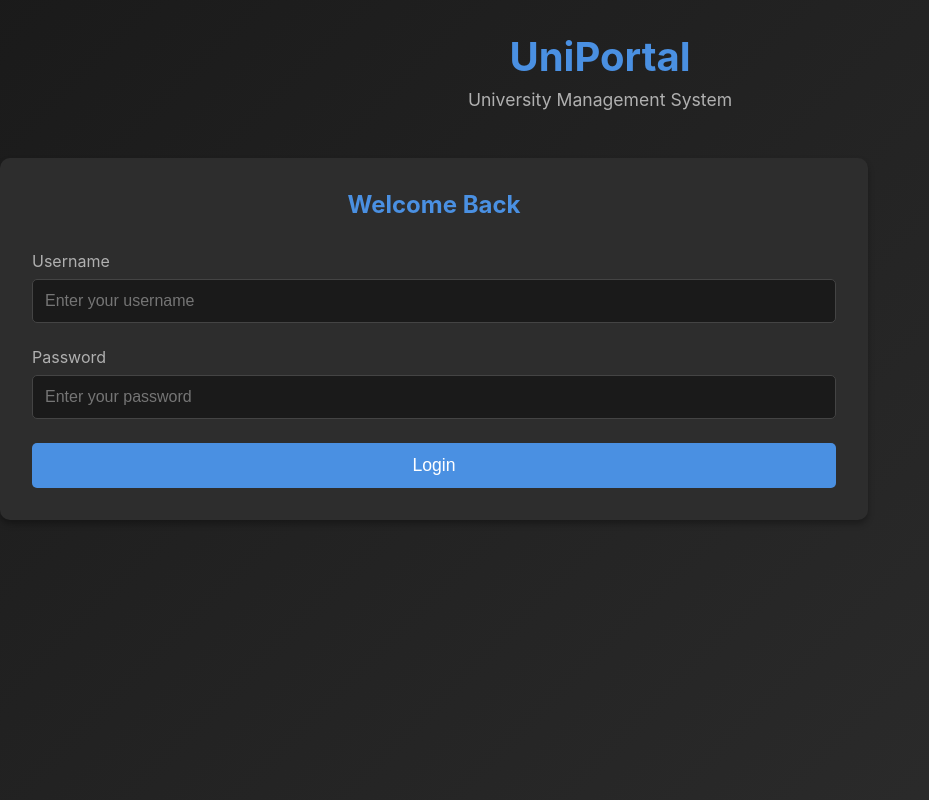
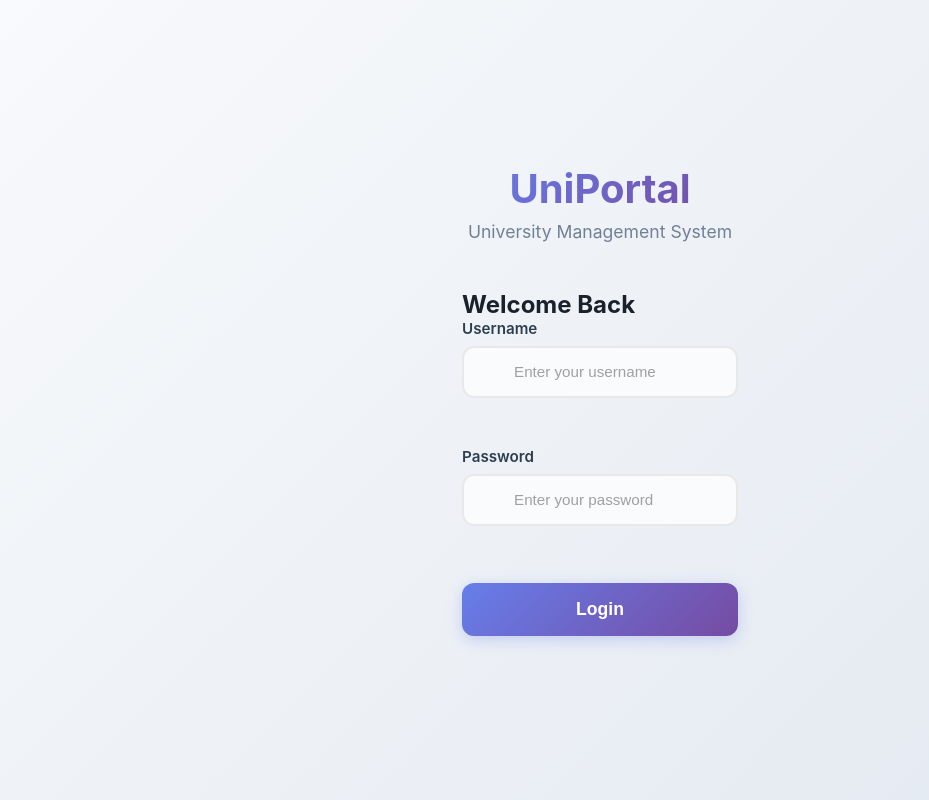
Before and after one commit to AbdelrahmanSallam04/University-Management-System, a React (Create React App) app in the folder frontend/: page /login in a window 1280 px wide. Shown: the whole page, without its empty margins (40-969 px from the left). Built offline with nearby package versions, Linux system fonts and the light colour scheme.

Commit message:
feat: integrated room-avaliability feature with professor dashboard

```diff
--- a/frontend/src/components/ProfessorDashboard.jsx
+++ b/frontend/src/components/ProfessorDashboard.jsx
@@ -1,7 +1,9 @@
-import React, { useState, useEffect } from 'react';
+import React, { useState, useEffect, useCallback } from 'react';
 import { useNavigate } from 'react-router-dom';
-import Sidebar from './Professor SideBar'; // Ensure this path matches your file structure
+import Sidebar from './Professor SideBar';
 import '../styles/ProfessorDashboard.css';
+import { fetchAvailableRooms } from '../services/roomService'; // Make sure this path is correct
+import axios from 'axios';
 
 function ProfessorDashboard() {
     const navigate = useNavigate();
@@ -20,6 +22,15 @@ function ProfessorDashboard() {
     const [error, setError] = useState(null);
     const [currentView, setCurrentView] = useState('dashboard');
 
+    // Room Availability State
+    const [roomAvailability, setRoomAvailability] = useState({
+        selectedDate: new Date().toISOString().split('T')[0],
+        selectedRoomType: 'All Rooms',
+        availableRooms: [],
+        isLoading: false,
+        error: null
+    });
+
     const fetchDashboardData = async () => {
         setLoading(true);
         setError(null);
@@ -33,8 +44,6 @@ function ProfessorDashboard() {
 
             if (!response.ok) {
                 let message = `Failed to fetch dashboard data. Status: ${response.status}`;
-
-                // --- FIX 1: SECURITY REDIRECT (401) ---
                 if (response.status === 401) {
                     console.log("Session expired or unauthorized. Redirecting...");
                     navigate('/login', { replace: true });
@@ -48,7 +57,6 @@ function ProfessorDashboard() {
             }
 
             const data = await response.json();
-
             setDashboardData({
                 firstName: data.firstName || 'Professor',
                 lastName: data.lastName || '',
@@ -68,11 +76,39 @@ function ProfessorDashboard() {
         }
     };
 
+    // Room Availability Functions
+    const loadRooms = useCallback(async () => {
+        setRoomAvailability(prev => ({ ...prev, isLoading: true, error: null }));
+        try {
+            const data = await fetchAvailableRooms(
+                roomAvailability.selectedDate,
+                roomAvailability.selectedRoomType
+            );
+            setRoomAvailability(prev => ({ ...prev, availableRooms: data }));
+        } catch (err) {
+            let errorMessage = 'Failed to load room data. Check backend logs.';
+            if (axios.isAxiosError(err) && !err.response) {
+                errorMessage = 'Connection Error: Cannot reach backend server. Is Spring Boot running on localhost:8080?';
+            } else if (err.response && err.response.data) {
+                errorMessage = `API Error: ${err.response.data}`;
+            }
+            setRoomAvailability(prev => ({ ...prev, error: errorMessage }));
+        } finally {
+            setRoomAvailability(prev => ({ ...prev, isLoading: false }));
+        }
+    }, [roomAvailability.selectedDate, roomAvailability.selectedRoomType]);
+
     useEffect(() => {
         fetchDashboardData();
     }, []);
 
-    // --- FIX 2: LOGOUT HISTORY REPLACEMENT ---
+    // Load rooms when room availability view is active and dependencies change
+    useEffect(() => {
+        if (currentView === 'room_availability') {
+            loadRooms();
+        }
+    }, [currentView, loadRooms]);
+
     const handleLogout = async () => {
         console.log('Logging out...');
         try {
@@ -80,18 +116,21 @@ function ProfessorDashboard() {
         } catch(err) {
             console.log("Backend logout failed, clearing frontend anyway");
         }
-        // Wipes dashboard from history so 'Back' button doesn't work
         navigate('/login', { replace: true });
     };
 
-    // --- FIX 3: CUSTOM NAVIGATION HANDLER ---
-    // Intercepts Sidebar clicks. Routes to new page for Room Availability.
+    // Updated sidebar navigation handler - no longer needs special routing
     const handleSidebarNavigation = (viewId) => {
-        if (viewId === 'room_availability') {
-            navigate('/room-availability');
-        } else {
-            setCurrentView(viewId);
-        }
+        setCurrentView(viewId);
+    };
+
+    // Room Availability Handlers
+    const handleDateChange = (e) => {
+        setRoomAvailability(prev => ({ ...prev, selectedDate: e.target.value }));
+    };
+
+    const handleRoomTypeChange = (e) => {
+        setRoomAvailability(prev => ({ ...prev, selectedRoomType: e.target.value }));
     };
 
     // --- HELPER COMPONENTS ---
@@ -163,8 +202,124 @@ function ProfessorDashboard() {
         </div>
     );
 
+    // Room Availability Component
+    const RoomAvailabilityView = () => {
+        const { selectedDate, selectedRoomType, availableRooms, isLoading, error } = roomAvailability;
+
+        const tableHeaderStyle = {
+            padding: '15px 20px',
+            textAlign: 'left',
+            borderBottom: '2px solid #ddd',
+            backgroundColor: '#e0e7ff'
+        };
+        const tableCellStyle = {
+            padding: '15px 20px',
+            textAlign: 'left'
+        };
+
+        return (
+            <div className="calendar-page-container">
+                {/* Page Title Header */}
+                <div className="page-header">
+                    <h2>🗓️ Classroom & Lab Availability</h2>
+                </div>
+
+                {/* Search and Filter Area */}
+                <div className="room-filter-section">
+                    <label>Date:</label>
+                    <input
+                        type="date"
+                        value={selectedDate}
+                        onChange={handleDateChange}
+                    />
+
+                    <label>Room Type:</label>
+                    <select
+                        value={selectedRoomType}
+                        onChange={handleRoomTypeChange}
+                    >
+                        <option value="All Rooms">All Rooms</option>
+                        <option value="Classroom">Classroom</option>
+                        <option value="Computer Lab">Computer Lab</option>
+                    </select>
+
+                    <button
+                        onClick={loadRooms}
+                        className="refresh-button"
+                        disabled={isLoading}
+                    >
+                        {isLoading ? 'Loading...' : 'Refresh'}
+                    </button>
+                </div>
+
+                {/* Availability List View */}
+                <div className="availability-list-section">
+                    {error && (
+                        <div className="error-message">{error}</div>
+                    )}
+                    {isLoading && (
+                        <div className="loading-message">Loading room availability...</div>
+                    )}
+
+                    {!isLoading && !error && (
+                        <>
+                            <h3 className="section-title">
+                                Availability Status (Showing {availableRooms.length} slots for {new Date(selectedDate).toDateString()})
+                            </h3>
+
+                            <div className="table-wrapper">
+                                <table className="availability-table">
+                                    <thead>
+                                    <tr>
+                                        <th style={tableHeaderStyle}>Room Code</th>
+                                        <th style={tableHeaderStyle}>Type</th>
+                                        <th style={tableHeaderStyle}>Capacity</th>
+                                        <th style={tableHeaderStyle}>Time Slot / Status</th>
+                                        <th style={tableHeaderStyle}>Details</th>
+                                    </tr>
+                                    </thead>
+                                    <tbody>
+                                    {availableRooms.length === 0 ? (
+                                        <tr>
+                                            <td colSpan="5" className="no-data-cell">
+                                                No room slots found for the selected criteria.
+                                            </td>
+                                        </tr>
+                                    ) : (
+                                        availableRooms.map((item, index) => (
+                                            <tr key={item.id + "-" + index} className="table-row">
+                                                <td style={tableCellStyle}>{item.roomCode}</td>
+                                                <td style={tableCellStyle}>{item.roomType}</td>
+                                                <td style={tableCellStyle}>{item.capacity}</td>
+                                                <td style={{
+                                                    ...tableCellStyle,
+                                                    color: item.status === 'Free' ? '#10b981' : '#ef4444',
+                                                    fontWeight: '600'
+                                                }}>
+                                                    {item.status} - {item.timeSlot}
+                                                </td>
+                                                <td style={tableCellStyle}>
+                                                    {item.status === 'Free' ? (
+                                                        <button className="book-button">Book Slot</button>
+                                                    ) : (
+                                                        <span className="occupied-slot">{item.timeSlot}</span>
+                                                    )}
+                                                </td>
+                                            </tr>
+                                        ))
+                                    )}
+                                    </tbody>
+                                </table>
+                            </div>
+                        </>
+                    )}
+                </div>
+            </div>
+        );
+    };
+
     const renderMainContent = () => {
-        if (loading) {
+        if (loading && currentView !== 'room_availability') {
             return (
                 <div className="events-section" style={{ textAlign: 'center', marginTop: '50px' }}>
                     <p style={{ color: '#64748b', fontSize: '1.1rem' }}>Loading dashboard data...</p>
@@ -172,21 +327,14 @@ function ProfessorDashboard() {
             );
         }
 
-        if (error) {
+        if (error && currentView !== 'room_availability') {
             return (
                 <div className="events-section" style={{ textAlign: 'center', color: '#ef4444' }}>
                     <h3>Connection Error</h3>
                     <p className="mb-4">{error}</p>
                     <button
                         onClick={fetchDashboardData}
-                        style={{
-                            padding: '10px 20px',
-                            background: '#2563eb',
-                            color: 'white',
-                            border: 'none',
-                            borderRadius: '8px',
-                            cursor: 'pointer'
-                        }}
+                        className="retry-button"
                     >
                         Retry Connection
                     </button>
@@ -206,7 +354,11 @@ function ProfessorDashboard() {
                                 <p>Quick access to your academic responsibilities.</p>
                             </div>
                             <div className="date-display">
-                                {new Date().toLocaleDateString('en-US', { year: 'numeric', month: 'long', day: 'numeric' })}
+                                {new Date().toLocaleDateString('en-US', {
+                                    year: 'numeric',
+                                    month: 'long',
+                                    day: 'numeric'
+                                })}
                             </div>
                         </div>
 
@@ -280,6 +432,9 @@ function ProfessorDashboard() {
                     </div>
                 );
 
+            case 'room_availability':
+                return <RoomAvailabilityView />;
+
             default:
                 return <div className="p-8 text-center text-red-500">Unknown view selected.</div>;
         }
@@ -289,7 +444,7 @@ function ProfessorDashboard() {
         <div className="dashboard-wrapper">
             <Sidebar
                 currentView={currentView}
-                setCurrentView={handleSidebarNavigation} // Use custom handler
+                setCurrentView={handleSidebarNavigation}
                 handleLogout={handleLogout}
             />
             <main className="main-content">
--- a/frontend/src/routes/AppRoutes.jsx
+++ b/frontend/src/routes/AppRoutes.jsx
@@ -5,7 +5,9 @@ import '../App.css';
 import StudentDashboard from "../components/StudentDashboard";
 import CoursesCatalog from "../components/CoursesCatalog";
 import EnrolledCoursesView from "../components/EnrolledCourses";
-import ProfessorDashboard from "../components/ProfessorDashboard"; // make sure this import exists
+import ProfessorDashboard from "../components/ProfessorDashboard";
+import AdminDashboard from "../pages/AdminDashboard";
+import RoomCalendar from "../pages/RoomCalendar"; // make sure this import exists
 
 const AppRoutes = () => {
   return (
@@ -13,10 +15,11 @@ const AppRoutes = () => {
            <Route path="/login" element={<Login />} />
            {/* CHANGE THESE PATHS WHEN THE DASHBOARDS ARE DONE */}
            <Route path="/professor-dashboard" element={<ProfessorDashboard />} />
-           <Route path="/admin-dashboard" element={<StudentDashboard />} />
+           <Route path="/admin-dashboard" element={<AdminDashboard />} />
            <Route path="/student-dashboard" element={<StudentDashboard />} />
            <Route path="/course-catalog" element={<CoursesCatalog />} />
            <Route path="/EnrolledCourses" element={<EnrolledCoursesView/>} /> {/* ✅ Fixed */}
+          <Route path="/RoomCalendar" element={<RoomCalendar/>} /> {/* ✅ Fixed */}
 
            {/* Default route - always go to login */}
            <Route path="/" element={<Navigate to="/login" />} />
--- a/frontend/src/styles/Login.css
+++ b/frontend/src/styles/Login.css
@@ -1,8 +1,13 @@
 .login-container {
     min-height: 100vh;
-    background: linear-gradient(135deg, #1a1a1a 0%, #2d2d2d 100%);
-    color: white;
+    background: linear-gradient(135deg, #f8fafc 0%, #e2e8f0 100%);
+    color: #1a202c;
     padding: 2rem;
+    font-family: 'Inter', -apple-system, BlinkMacSystemFont, sans-serif;
+    display: flex;
+    flex-direction: column;
+    align-items: center;
+    justify-content: center;
 }
 
 .login-header {
@@ -13,33 +18,43 @@
 .login-header h1 {
     font-size: 2.5rem;
     margin-bottom: 0.5rem;
-    color: #4a90e2;
+    background: linear-gradient(135deg, #667eea, #764ba2);
+    -webkit-background-clip: text;
+    -webkit-text-fill-color: transparent;
+    background-clip: text;
+    font-weight: 700;
 }
 
 .login-header p {
-    color: #b0b0b0;
+    color: #718096;
     font-size: 1.1rem;
 }
 
-.login-content {
-    display: grid;
-    grid-template-columns: 1fr 300px;
-    gap: 2rem;
-    max-width: 1200px;
-    margin: 0 auto;
+/* Centered login content */
+.login-content-centered {
+    display: flex;
+    justify-content: center;
+    align-items: center;
+    width: 100%;
+    max-width: 400px;
 }
 
-.login-card {
-    background: #2d2d2d;
-    padding: 2rem;
-    border-radius: 10px;
-    box-shadow: 0 4px 6px rgba(0, 0, 0, 0.3);
+.login-card-centered {
+    background: white;
+    padding: 2.5rem;
+    border-radius: 20px;
+    box-shadow: 0 4px 20px rgba(0, 0, 0, 0.08);
+    border: 1px solid #e2e8f0;
+    border-left: 4px solid #667eea;
+    width: 100%;
+    text-align: center;
 }
 
-.login-card h2 {
-    text-align: center;
+.login-card-centered h2 {
     margin-bottom: 2rem;
-    color: #4a90e2;
+    color: #1a202c;
+    font-size: 1.8rem;
+    font-weight: 700;
 }
 
 .login-form {
@@ -51,92 +66,101 @@
 .form-group {
     display: flex;
     flex-direction: column;
+    text-align: left;
 }
 
 .form-group label {
     margin-bottom: 0.5rem;
-    color: #b0b0b0;
+    color: #4a5568;
+    font-weight: 600;
+    font-size: 0.95rem;
 }
 
 .form-group input {
-    padding: 0.75rem;
-    border: 1px solid #444;
-    border-radius: 5px;
-    background: #1a1a1a;
-    color: white;
+    padding: 1rem;
+    border: 2px solid #e2e8f0;
+    border-radius: 12px;
+    background: white;
+    color: #2d3748;
     font-size: 1rem;
+    transition: all 0.3s ease;
 }
 
 .form-group input:focus {
     outline: none;
-    border-color: #4a90e2;
+    border-color: #667eea;
+    box-shadow: 0 0 0 3px rgba(102, 126, 234, 0.1);
 }
 
 .login-btn {
-    background: #4a90e2;
+    background: linear-gradient(135deg, #667eea, #764ba2);
     color: white;
-    padding: 0.75rem;
+    padding: 1rem;
     border: none;
-    border-radius: 5px;
+    border-radius: 12px;
     font-size: 1.1rem;
+    font-weight: 600;
     cursor: pointer;
-    transition: background 0.3s;
+    transition: all 0.3s ease;
+    margin-top: 0.5rem;
+    box-shadow: 0 4px 15px rgba(102, 126, 234, 0.3);
 }
 
-.login-btn:hover {
-    background: #357abd;
+.login-btn:hover:not(:disabled) {
+    transform: translateY(-2px);
+    box-shadow: 0 6px 20px rgba(102, 126, 234, 0.4);
 }
 
-.login-sidebar {
-    display: flex;
-    flex-direction: column;
-    gap: 1.5rem;
+.login-btn:disabled {
+    opacity: 0.7;
+    cursor: not-allowed;
+    transform: none;
 }
 
-.sidebar-section {
-    background: #2d2d2d;
-    padding: 1.5rem;
-    border-radius: 10px;
+.login-btn:active:not(:disabled) {
+    transform: translateY(0);
 }
 
-.sidebar-section h3 {
-    color: #4a90e2;
-    margin-bottom: 1rem;
-}
-
-.sidebar-section ul {
-    list-style: none;
-    padding: 0;
-}
-
-.sidebar-section li {
-    padding: 0.5rem 0;
-    border-bottom: 1px solid #444;
-    cursor: pointer;
-}
-
-.sidebar-section li:hover {
-    color: #4a90e2;
-}
-
-.status-item {
-    display: flex;
-    justify-content: space-between;
-    align-items: center;
-}
-
-.status-online {
-    color: #4CAF50;
-    font-weight: bold;
+.error-message {
+    background: #fed7d7;
+    color: #c53030;
+    padding: 0.75rem;
+    border-radius: 8px;
+    border: 1px solid #feb2b2;
+    font-size: 0.9rem;
+    font-weight: 500;
+    text-align: center;
 }
 
 /* Responsive Design */
 @media (max-width: 768px) {
-    .login-content {
-        grid-template-columns: 1fr;
-    }
-
     .login-container {
         padding: 1rem;
     }
+
+    .login-header h1 {
+        font-size: 2rem;
+    }
+
+    .login-card-centered {
+        padding: 2rem;
+    }
 }
+
+@media (max-width: 480px) {
+    .login-header h1 {
+        font-size: 1.75rem;
+    }
+
+    .login-card-centered {
+        padding: 1.5rem;
+    }
+
+    .form-group input {
+        padding: 0.875rem;
+    }
+
+    .login-btn {
+        padding: 0.875rem;
+    }
+}
```
Also changed, not shown: 1 other file (tests, documents, lock files or other folders).
